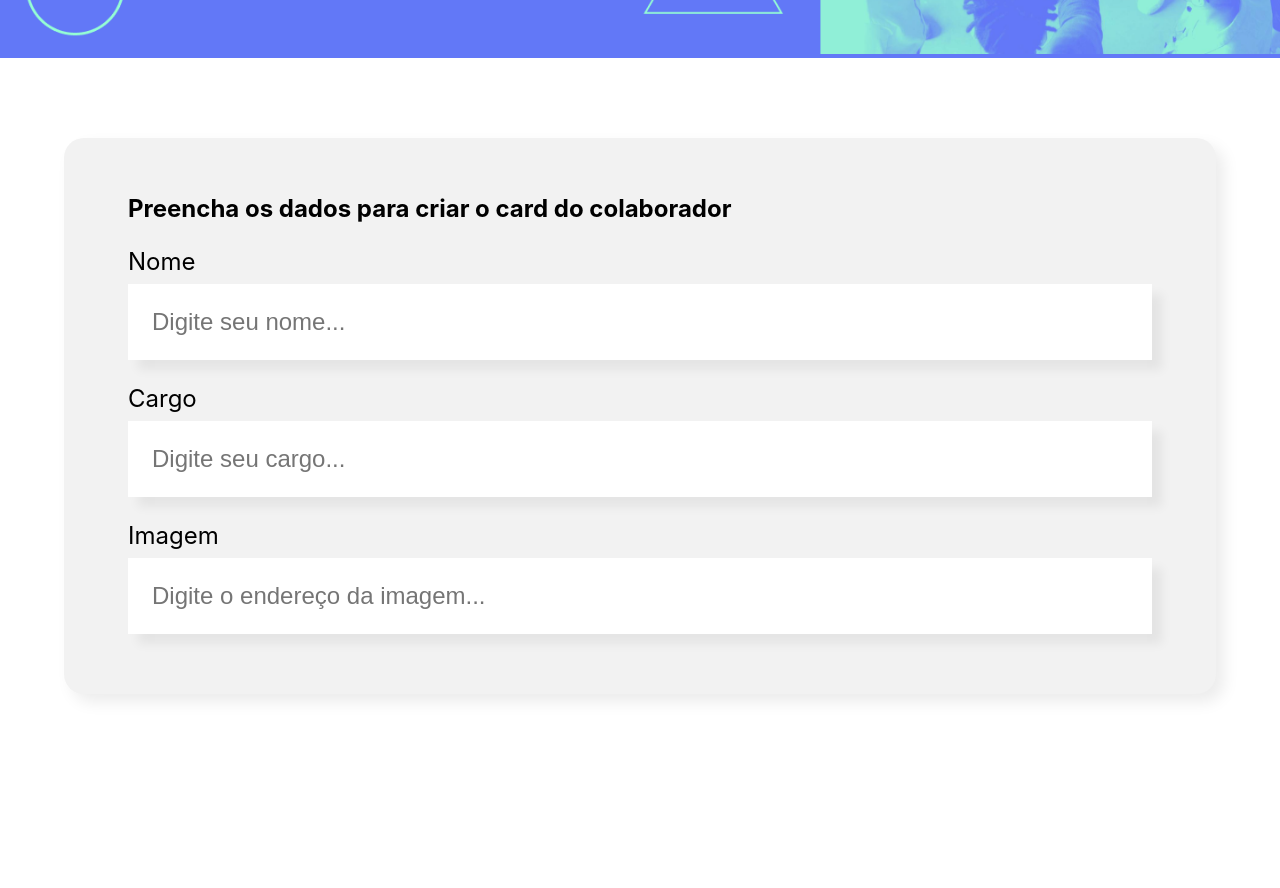
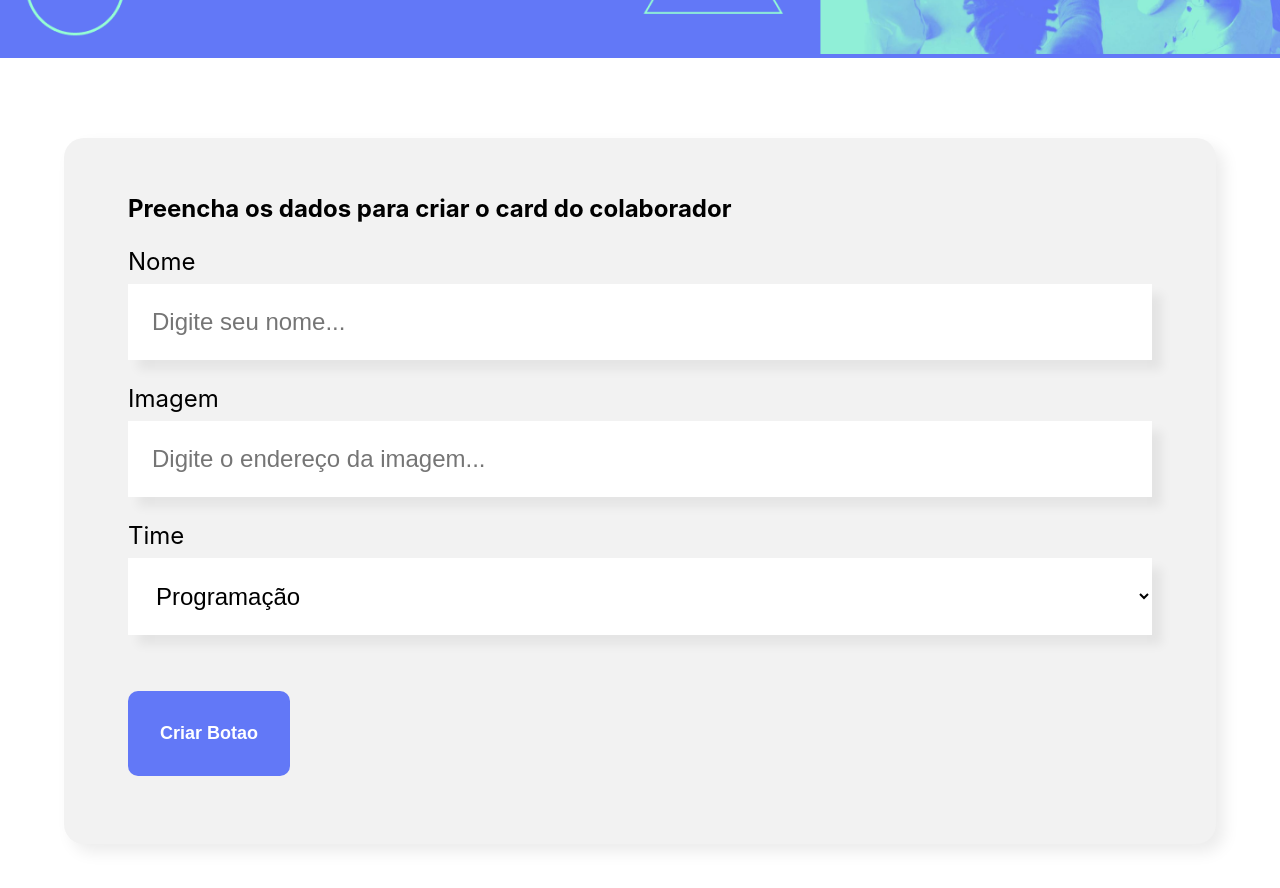
Before and after one commit to Gustavo494-ux/organo-alura, a React (Create React App) app in the folder organo/: page / in a window 1280 px wide. Shown: the part 440-1328 px from the top of the page. Before the commit the page ends 1214 px from the top, so only its background shows below. Built offline with nearby package versions, Linux system fonts and the light colour scheme.

Commit message:
modulo 2

```diff
--- /dev/null
+++ b/organo/src/componentes/Botao/Botao.css
@@ -0,0 +1,15 @@
+.botao{
+    background-color: #6278f7;
+    border-radius: 10px;
+    font-weight: 700;
+    font-size: 18px;
+    padding: 32px;
+    border: none;
+    cursor: pointer;
+    color: #FFF;
+    margin: 32px 0;
+}
+
+.botao:hover{
+    background-color: #95FFD4;
+}
--- /dev/null
+++ b/organo/src/componentes/Botao/index.js
@@ -0,0 +1,11 @@
+import './Botao.css'
+
+const Botao = (props) => {
+    return (
+        <button className="botao">
+            {props.children}
+        </button>
+    )
+}
+
+export default Botao
--- a/organo/src/componentes/CampoTexto/index.js
+++ b/organo/src/componentes/CampoTexto/index.js
@@ -6,7 +6,7 @@ const CampoTexto = (props) => {
     return (
         <div className="campo-texto">
             <label>{props.label}</label>
-            <input Placeholder={PlaceholderModificado}/>
+            <input placeholder={PlaceholderModificado} required={props.obrigatorio}/>
         </div>
     )
 }
--- a/organo/src/componentes/Formulario/index.js
+++ b/organo/src/componentes/Formulario/index.js
@@ -1,14 +1,34 @@
 import './Formulario.css'
 import CampoTexto from '../CampoTexto'
+import ListaSuspensa from '../ListaSuspensa'
+import Botao from '../Botao'
 
 const Formulario = () => {
+    const times = [
+        'Programação',
+        'Front-end',
+        'Data Science',
+        'Devops',
+        'UX e Design',
+        'Mobile',
+        'Inovação e Gestão'
+    ]
+
+    const aoSalvar = (evento) => {
+        evento.preventDefault()
+        console.log('Salvando')
+    }
+
     return (
         <section className="formulario">
-            <form>
+            <form onSubmit={aoSalvar}>
                 <h2>Preencha os dados para criar o card do colaborador</h2>
-                <CampoTexto label="Nome" Placeholder="Digite seu nome" />
-                <CampoTexto label="Cargo" Placeholder="Digite seu cargo" />
-                <CampoTexto label="Imagem" Placeholder="Digite o endereço da imagem" />
+                <CampoTexto obrigatorio={true} label="Nome" Placeholder="Digite seu nome" />
+                <CampoTexto obrigatorio={false} label="Imagem" Placeholder="Digite o endereço da imagem" />
+                <ListaSuspensa obrigatorio={true} itens={times} label="Time"/>
+                <Botao >
+                    Criar Botao
+                </Botao>
             </form>
         </section>
     )
--- /dev/null
+++ b/organo/src/componentes/ListaSuspensa/ListaSuspensa.css
@@ -0,0 +1,19 @@
+.lista-suspensa{
+    margin: 24px 0;;
+}
+
+.lista-suspensa label{
+    display: block;
+    margin-bottom: 8px;
+    font-size: 24px;
+}
+
+.lista-suspensa select{
+    background-color: #FFF;
+    box-shadow: 10px 10px 10px rgba(0, 0, 0, 0.06);
+    width: 100%;
+    border: none;
+    font-size: 24px;
+    padding: 24px;
+    box-sizing: border-box;
+}
--- /dev/null
+++ b/organo/src/componentes/ListaSuspensa/index.js
@@ -0,0 +1,16 @@
+import './ListaSuspensa.css';
+
+const ListaSuspensa = (props) => {
+    return (
+        <div className="lista-suspensa">
+            <label>{props.label}</label>
+            <select  required={props.obrigatorio}>
+                {props.itens.map(item => (
+                    <option key={item}>{item}</option>
+                ))}
+            </select>
+        </div>
+    );
+}
+
+export default ListaSuspensa;
```
